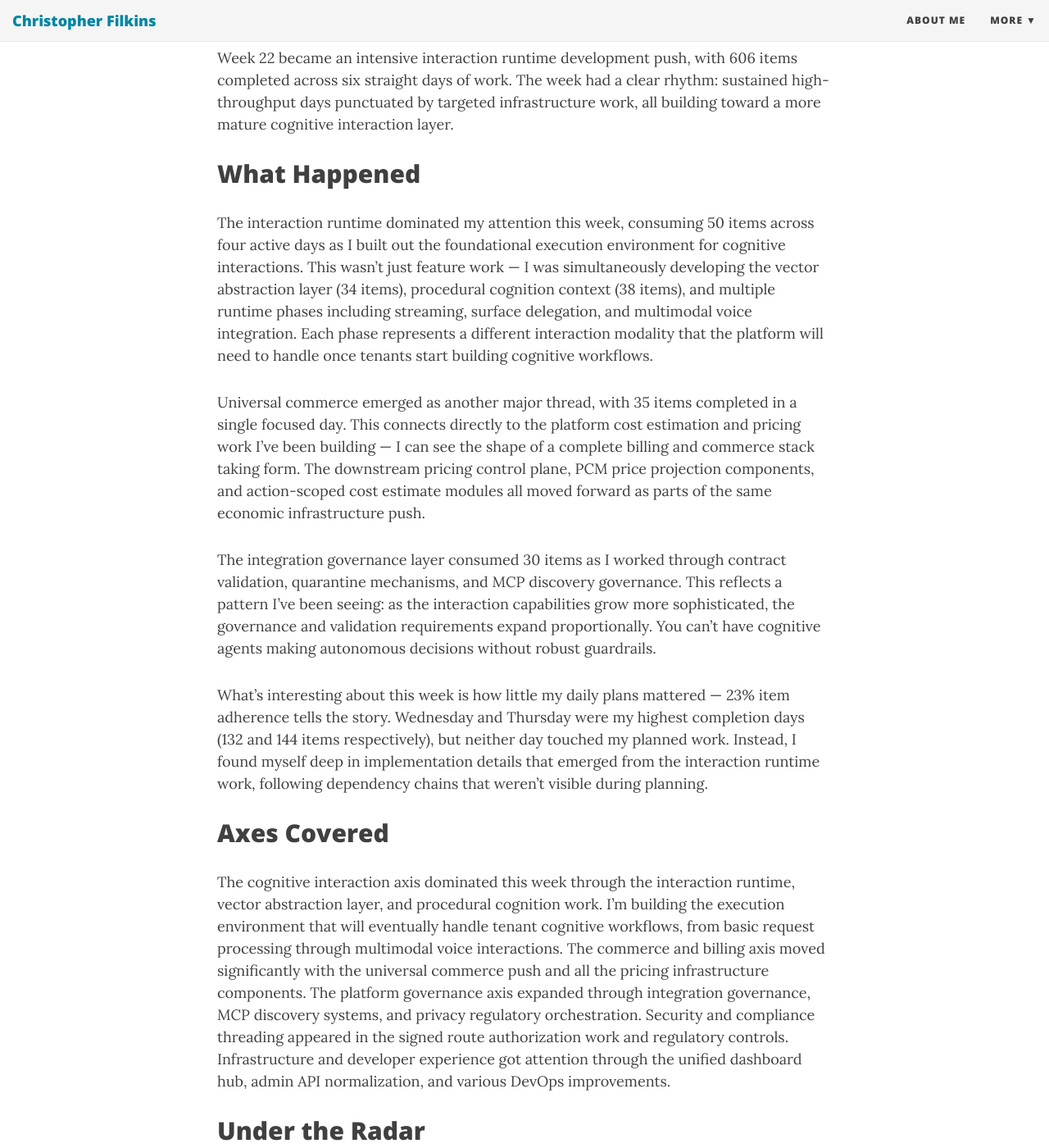
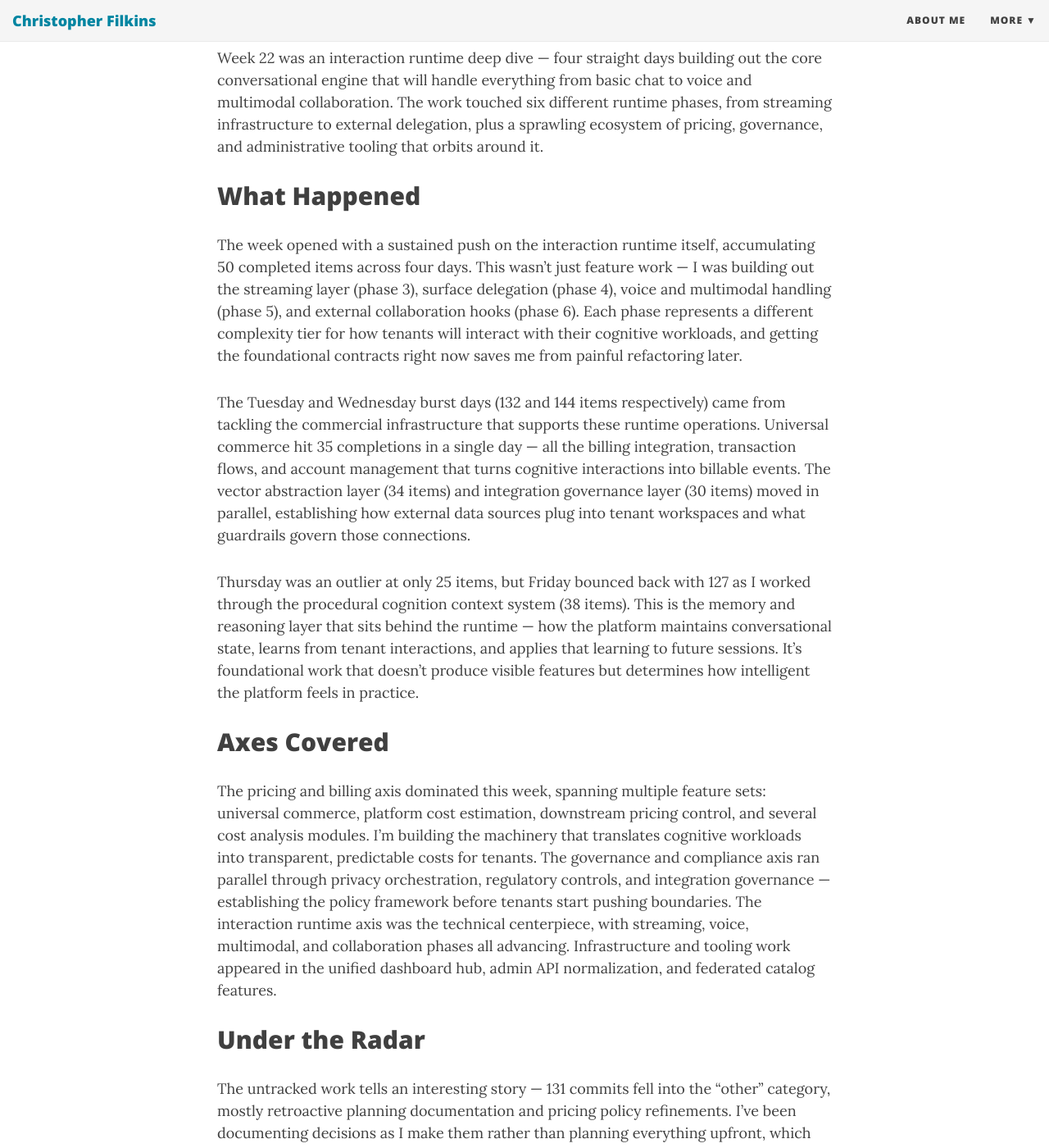
Before and after one commit to filchyboy/filchyboy.github.io, a Jekyll site: the page built from _posts/2026-05-30-week-22-retrospective.md, in a window 1280 px wide and 1400 px high, scrolled down 256 px. Shown: the whole window at 82% size. Built offline with Jekyll 4.4.1, drawn with Linux system fonts in a browser that asks for light colours; nearby versions of some CDN libraries; some of the changed text lies outside the part shown.

Commit message:
Add build-in-public update: Week 22 retrospective

```diff
--- a/_posts/2026-05-30-week-22-retrospective.md
+++ b/_posts/2026-05-30-week-22-retrospective.md
@@ -8,26 +8,24 @@ tags: [build-in-public, weekly-digest]
 
 ## The Big Picture
 
-Week 22 became an intensive interaction runtime development push, with 606 items completed across six straight days of work. The week had a clear rhythm: sustained high-throughput days punctuated by targeted infrastructure work, all building toward a more mature cognitive interaction layer.
+Week 22 was an interaction runtime deep dive — four straight days building out the core conversational engine that will handle everything from basic chat to voice and multimodal collaboration. The work touched six different runtime phases, from streaming infrastructure to external delegation, plus a sprawling ecosystem of pricing, governance, and administrative tooling that orbits around it.
 
 ## What Happened
 
-The interaction runtime dominated my attention this week, consuming 50 items across four active days as I built out the foundational execution environment for cognitive interactions. This wasn't just feature work — I was simultaneously developing the vector abstraction layer (34 items), procedural cognition context (38 items), and multiple runtime phases including streaming, surface delegation, and multimodal voice integration. Each phase represents a different interaction modality that the platform will need to handle once tenants start building cognitive workflows.
+The week opened with a sustained push on the interaction runtime itself, accumulating 50 completed items across four days. This wasn't just feature work — I was building out the streaming layer (phase 3), surface delegation (phase 4), voice and multimodal handling (phase 5), and external collaboration hooks (phase 6). Each phase represents a different complexity tier for how tenants will interact with their cognitive workloads, and getting the foundational contracts right now saves me from painful refactoring later.
 
-Universal commerce emerged as another major thread, with 35 items completed in a single focused day. This connects directly to the platform cost estimation and pricing work I've been building — I can see the shape of a complete billing and commerce stack taking form. The downstream pricing control plane, PCM price projection components, and action-scoped cost estimate modules all moved forward as parts of the same economic infrastructure push.
+The Tuesday and Wednesday burst days (132 and 144 items respectively) came from tackling the commercial infrastructure that supports these runtime operations. Universal commerce hit 35 completions in a single day — all the billing integration, transaction flows, and account management that turns cognitive interactions into billable events. The vector abstraction layer (34 items) and integration governance layer (30 items) moved in parallel, establishing how external data sources plug into tenant workspaces and what guardrails govern those connections.
 
-The integration governance layer consumed 30 items as I worked through contract validation, quarantine mechanisms, and MCP discovery governance. This reflects a pattern I've been seeing: as the interaction capabilities grow more sophisticated, the governance and validation requirements expand proportionally. You can't have cognitive agents making autonomous decisions without robust guardrails.
-
-What's interesting about this week is how little my daily plans mattered — 23% item adherence tells the story. Wednesday and Thursday were my highest completion days (132 and 144 items respectively), but neither day touched my planned work. Instead, I found myself deep in implementation details that emerged from the interaction runtime work, following dependency chains that weren't visible during planning.
+Thursday was an outlier at only 25 items, but Friday bounced back with 127 as I worked through the procedural cognition context system (38 items). This is the memory and reasoning layer that sits behind the runtime — how the platform maintains conversational state, learns from tenant interactions, and applies that learning to future sessions. It's foundational work that doesn't produce visible features but determines how intelligent the platform feels in practice.
 
 ## Axes Covered
 
-The cognitive interaction axis dominated this week through the interaction runtime, vector abstraction layer, and procedural cognition work. I'm building the execution environment that will eventually handle tenant cognitive workflows, from basic request processing through multimodal voice interactions. The commerce and billing axis moved significantly with the universal commerce push and all the pricing infrastructure components. The platform governance axis expanded through integration governance, MCP discovery systems, and privacy regulatory orchestration. Security and compliance threading appeared in the signed route authorization work and regulatory controls. Infrastructure and developer experience got attention through the unified dashboard hub, admin API normalization, and various DevOps improvements.
+The pricing and billing axis dominated this week, spanning multiple feature sets: universal commerce, platform cost estimation, downstream pricing control, and several cost analysis modules. I'm building the machinery that translates cognitive workloads into transparent, predictable costs for tenants. The governance and compliance axis ran parallel through privacy orchestration, regulatory controls, and integration governance — establishing the policy framework before tenants start pushing boundaries. The interaction runtime axis was the technical centerpiece, with streaming, voice, multimodal, and collaboration phases all advancing. Infrastructure and tooling work appeared in the unified dashboard hub, admin API normalization, and federated catalog features.
 
 ## Under the Radar
 
-The untracked commits reveal significant infrastructure maturation happening alongside the feature work. I spent considerable effort on MySQL compliance improvements, migration tooling, and PHPStan type narrowing across ledger models. The retroactive planning documentation work suggests I'm getting better at capturing completed work that wasn't initially tracked. The Tailscale networking fixes and MCP surface validation admin views represent the kind of operational tooling that doesn't show up in feature planning but keeps the development environment functional.
+The untracked work tells an interesting story — 131 commits fell into the "other" category, mostly retroactive planning documentation and pricing policy refinements. I've been documenting decisions as I make them rather than planning everything upfront, which explains why so much work felt unplanned this week. The infrastructure commits included MySQL compliance fixes and Tailscale networking improvements. The dependency updates and ESLint work represent the ongoing maintenance tax of a modern web stack.
 
 ## Looking Ahead
 
-The interaction runtime foundation is solid enough now to support more sophisticated cognitive workflows, which means next week I can probably focus on tenant-facing features that exercise these capabilities. The commerce infrastructure is reaching a point where I should be able to build actual billing workflows rather than just projection mechanisms. The integration governance layer needs attention — several MCP-related feature sets started but didn't finish, suggesting there's complexity there that needs dedicated focus rather than scattered single-day pushes.
+The interaction runtime foundation is solid enough now to support higher-level tenant workflows. I expect next week to shift toward the developer experience — how tenants actually configure and customize their cognitive workloads rather than just consume them. The procedural cognition work opens up interesting possibilities for memory persistence and cross-session learning that weren't viable before this week's architecture decisions. The pricing infrastructure is mature enough to start testing realistic billing scenarios, which means I can begin validating the economic model that makes this platform sustainable.
```
